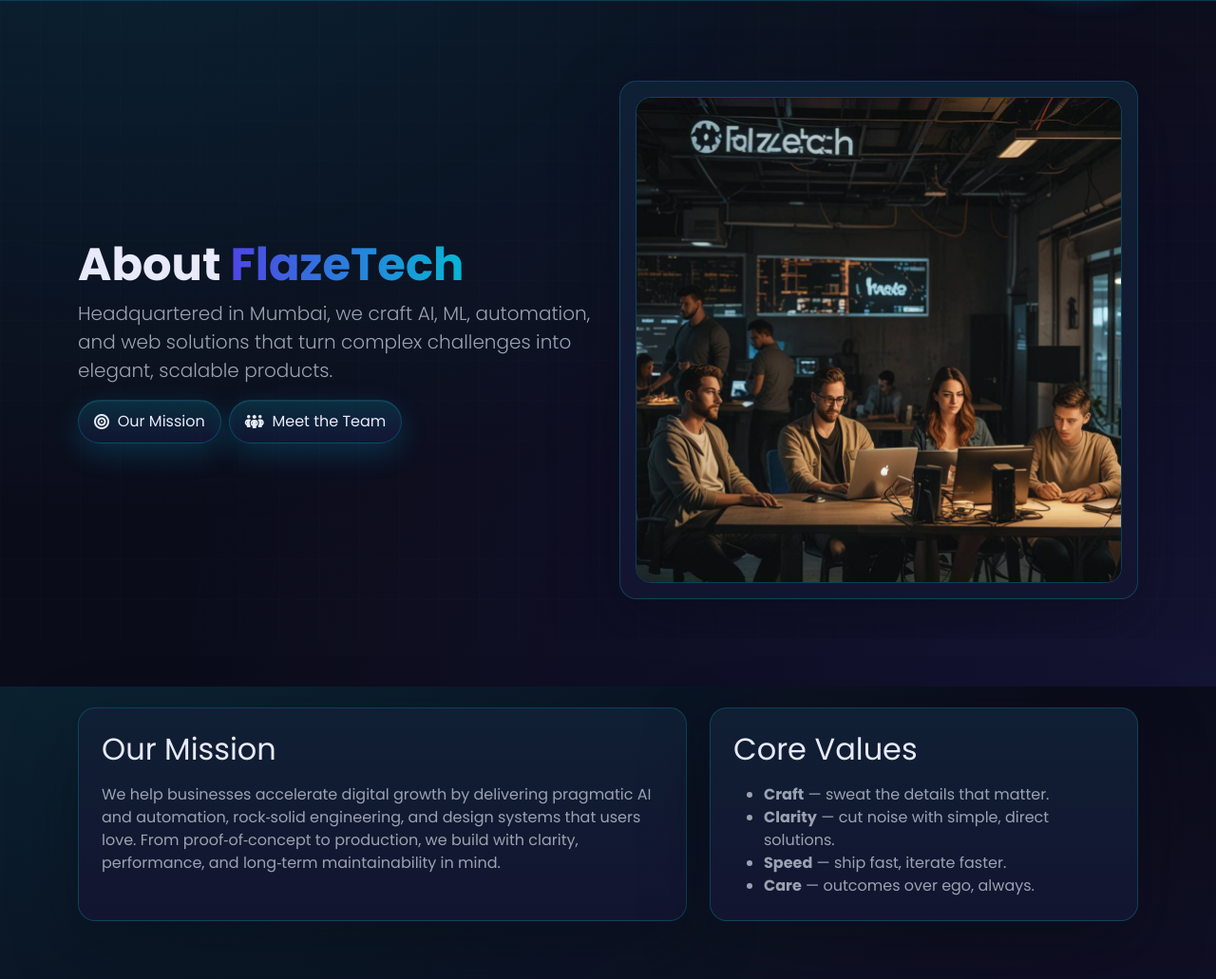
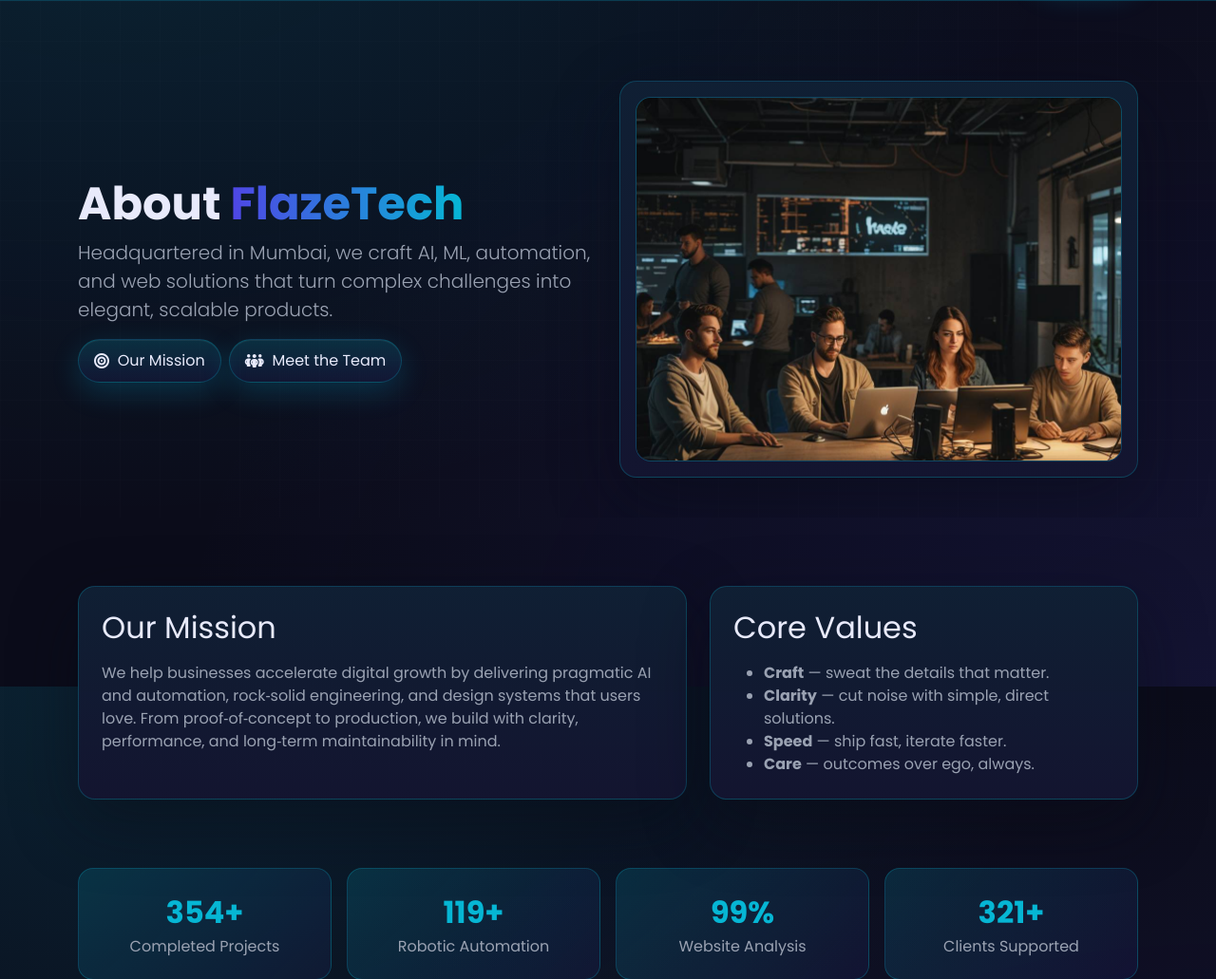
Before and after one commit to flazetech/opensource_blogapp, a Django app: page /about in a window 1280 px wide. Shown: the part 77-1108 px from the top of the page at 95% size. Run offline with Django 5.2, Linux system fonts and the light colour scheme; some libraries are stand-ins or nearby versions.

Commit message:
about images changed

```diff
--- a/template/about.html
+++ b/template/about.html
@@ -40,6 +40,13 @@
     .nav-link{color:var(--text) !important; opacity:.9}
     .nav-link:hover{opacity:1}
     .btn-neo{display:inline-flex; align-items:center; gap:.55rem; padding:.6rem 1rem; border-radius:999px; border:var(--border); background:linear-gradient(180deg, rgba(6,182,212,.18), rgba(79,70,229,.10)); box-shadow:inset 0 1px 0 rgba(255,255,255,.06), 0 10px 30px rgba(0,198,255,.18);}
+
+    /* ===== MEDIA HELPERS (consistent image sizing) ===== */
+    .media{position:relative; width:100%; overflow:hidden; border:var(--border); background:linear-gradient(180deg, rgba(6,182,212,.08), rgba(79,70,229,.05));}
+    .media-16x9{aspect-ratio:16/9}
+    .media-4x3{aspect-ratio:4/3}
+    .media-1x1{aspect-ratio:1/1}
+    .media > img{position:absolute; inset:0; width:100%; height:100%; object-fit:cover; display:block}
 
     /* ===== Hero ===== */
     .hero{position:relative; padding:84px 0 42px; overflow:hidden}
@@ -100,7 +107,9 @@
         </div>
         <div class="col-lg-6">
           <div class="card-soft p-3">
-            <img src="{% static 'about1.png' %}" alt="About FlazeTech" class="w-100 rounded-4" style="border:var(--border)"/>
+            <div class="media media-4x3 rounded-4">
+              <img loading="lazy" src="{% static 'about1.png' %}" alt="About FlazeTech" />
+            </div>
           </div>
         </div>
       </div>
@@ -189,21 +198,27 @@
       <div class="row g-4">
         <div class="col-md-6 col-lg-4">
           <article class="card-soft p-3 h-100">
-            <img src="https://images.unsplash.com/photo-1542831371-29b0f74f9713?q=80&w=1200&auto=format&fit=crop" alt="Analytics Platform" class="rounded-3 mb-3" style="border:var(--border)">
+            <div class="media media-16x9 rounded-3 mb-3">
+              <img loading="lazy" src="https://images.unsplash.com/photo-1542831371-29b0f74f9713?q=80&w=1200&auto=format&fit=crop" alt="Analytics Platform">
+            </div>
             <h5>Analytics Platform</h5>
             <p class="mb-0" style="color:var(--muted)">End‑to‑end telemetry and dashboards for web and mobile products.</p>
           </article>
         </div>
         <div class="col-md-6 col-lg-4">
           <article class="card-soft p-3 h-100">
-            <img src="https://images.unsplash.com/photo-1518779578993-ec3579fee39f?q=80&w=1200&auto=format&fit=crop" alt="Automation Suite" class="rounded-3 mb-3" style="border:var(--border)">
+            <div class="media media-16x9 rounded-3 mb-3">
+              <img loading="lazy" src="https://images.unsplash.com/photo-1461749280684-dccba630e2f6?ixlib=rb-4.1.0&ixid=M3wxMjA3fDB8MHxwaG90by1wYWdlfHx8fGVufDB8fHx8fA%3D%3D" alt="Automation Suite">
+            </div>
             <h5>Automation Suite</h5>
             <p class="mb-0" style="color:var(--muted)">RPA bots saving thousands of hours on repetitive workflows.</p>
           </article>
         </div>
         <div class="col-md-6 col-lg-4">
           <article class="card-soft p-3 h-100">
-            <img src="https://images.unsplash.com/photo-1487058792275-0ad4aaf24ca7?q=80&w=1200&auto=format&fit=crop" alt="Design System" class="rounded-3 mb-3" style="border:var(--border)">
+            <div class="media media-16x9 rounded-3 mb-3">
+              <img loading="lazy" src="https://images.unsplash.com/photo-1487058792275-0ad4aaf24ca7?q=80&w=1200&auto=format&fit=crop" alt="Design System">
+            </div>
             <h5>Design System</h5>
             <p class="mb-0" style="color:var(--muted)">A consistent component library powering multiple client apps.</p>
           </article>
@@ -263,7 +278,7 @@
     gsap.registerPlugin(ScrollTrigger);
     gsap.from('.hero h1', {y:20, opacity:0, duration:.8, ease:'power2.out'});
     gsap.from('.hero .lead', {y:20, opacity:0, duration:.8, delay:.1, ease:'power2.out'});
-    document.querySelectorAll('.section .card-soft, .stat-box').forEach((el,i)=>{
+    document.querySelectorAll('.section .card-soft, .stat-box, .media').forEach((el,i)=>{
       gsap.from(el, {y:24, opacity:0, duration:.8, delay:(i%3)*.06, ease:'power2.out', scrollTrigger:{trigger:el, start:'top 85%'}})
     });
   </script>
```
